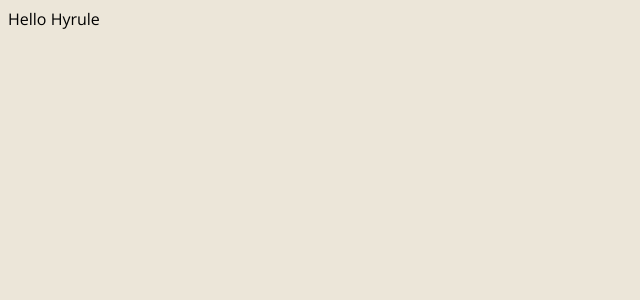
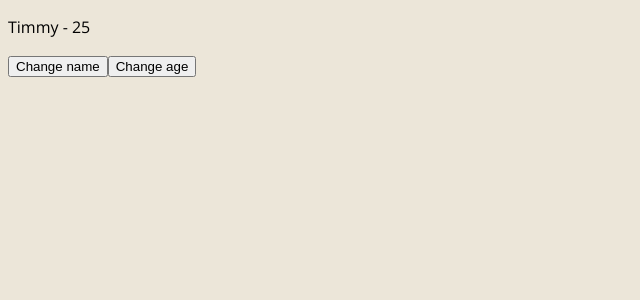
Before and after one commit to markpackham/hyrule-jobs, a Vue app: page / in a window 1280 px wide. Shown: the top 300 px of the page, without its empty margins (0-640 px from the left). Built offline with nearby package versions, Linux system fonts and the light colour scheme.

Commit message:
add Refs, https://youtu.be/H-hXNym2CK8?t=215

```diff
--- a/src/App.vue
+++ b/src/App.vue
@@ -1,13 +1,37 @@
 <template>
-  <div class="app">Hello Hyrule</div>
+  <div class="app">
+    <p>{{ name }} - {{ age }}</p>
+    <button @click="changeName('Zelda')">Change name</button>
+    <button @click="changeAge('100')">Change age</button>
+  </div>
 </template>
 
 <script lang="ts">
-import { defineComponent } from "vue";
+import { defineComponent, reactive, toRefs } from "vue";
 
 export default defineComponent({
   name: "App",
   components: {},
+  setup() {
+    const state = reactive({
+      name: "Link",
+      age: 25 as string | number,
+    });
+
+    state.name = "Timmy";
+
+    return { ...toRefs(state) };
+  },
+  methods: {
+    changeName(name: string) {
+      this.name = name;
+      return name;
+    },
+    changeAge(age: number | string) {
+      this.age = age;
+      return age;
+    },
+  },
 });
 </script>
 
```
